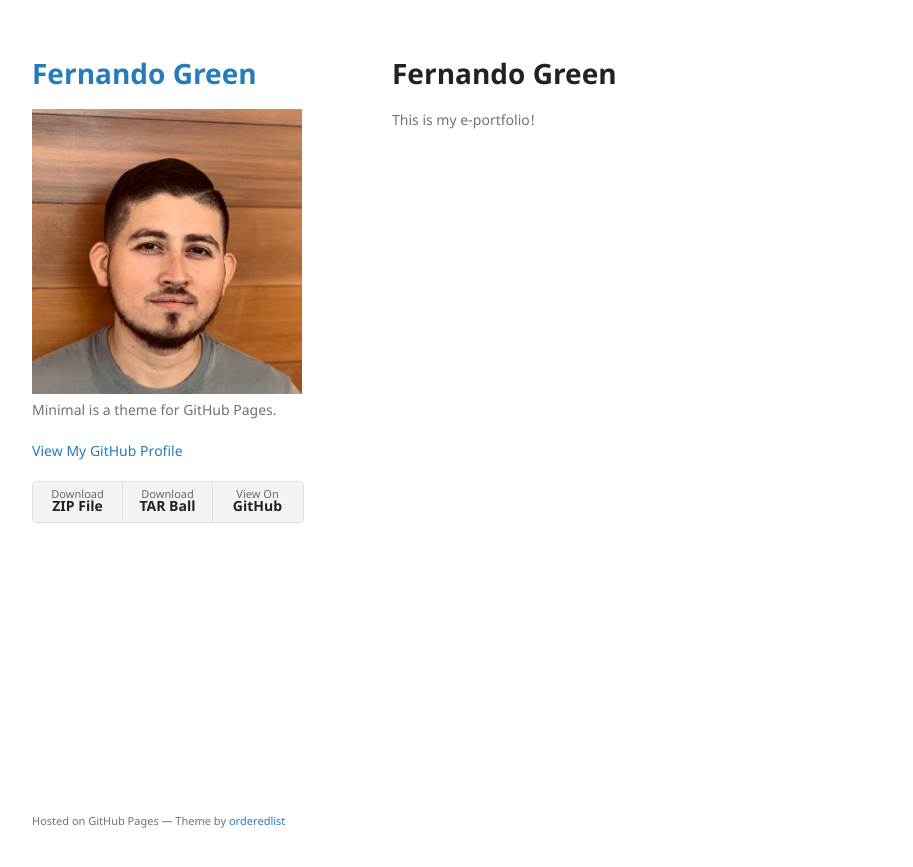
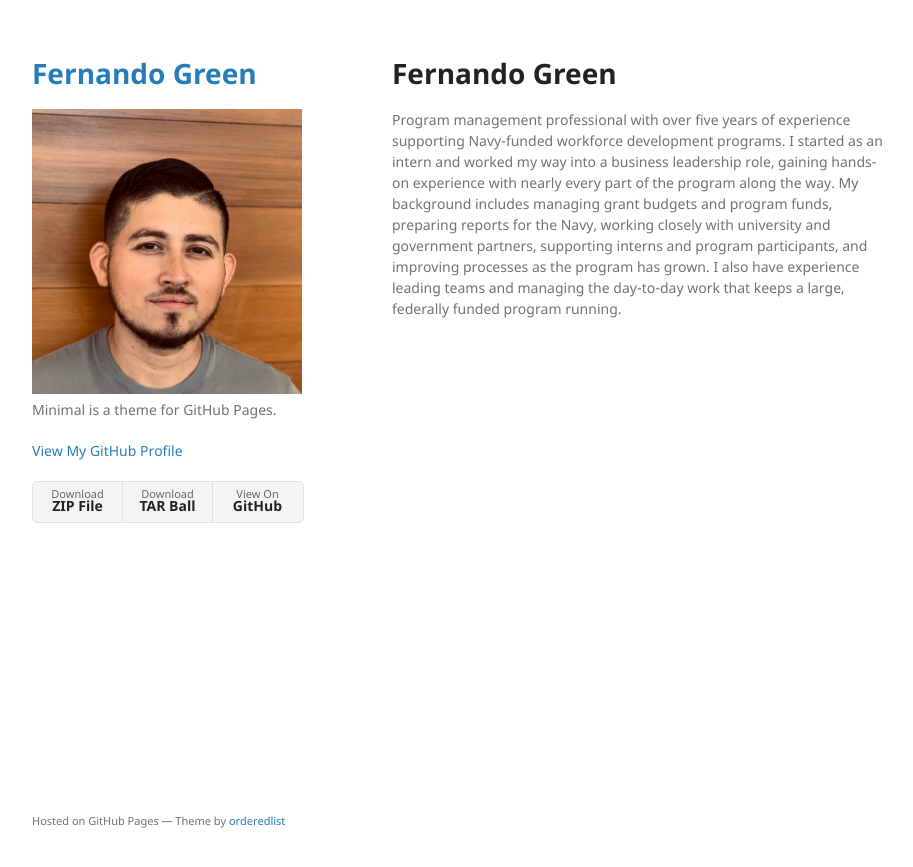
Before and after one commit to Nando-G8/Nando-G8.github.io, a Jekyll site: the page built from index.md, in a window 1280 px wide. Shown: the top 867 px of the page, without its empty margins (178-1091 px from the left). Built offline with Jekyll 4.4.1, drawn with Linux system fonts in a browser that asks for light colours; our own code applies the rules of GitHub Pages for plain Markdown files.

Commit message:
Enhance index.md with professional summary
Added a professional summary to the e-portfolio.

```diff
--- a/index.md
+++ b/index.md
@@ -1,3 +1,2 @@
 # Fernando Green
-
-This is my e-portfolio!
+Program management professional with over five years of experience supporting Navy-funded workforce development programs. I started as an intern and worked my way into a business leadership role, gaining hands-on experience with nearly every part of the program along the way. My background includes managing grant budgets and program funds, preparing reports for the Navy, working closely with university and government partners, supporting interns and program participants, and improving processes as the program has grown. I also have experience leading teams and managing the day-to-day work that keeps a large, federally funded program running.
```
